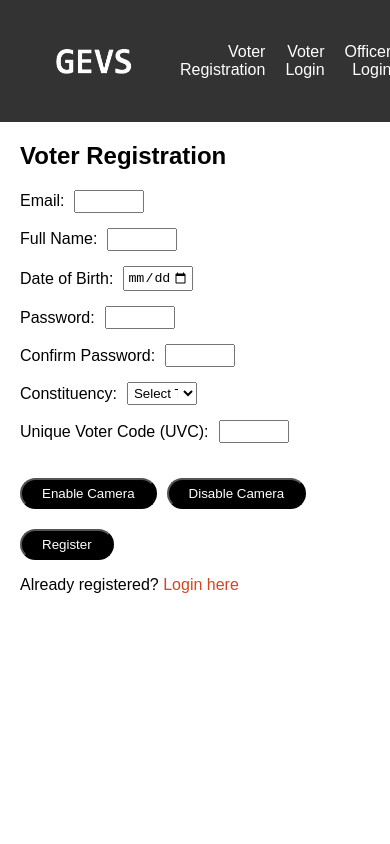
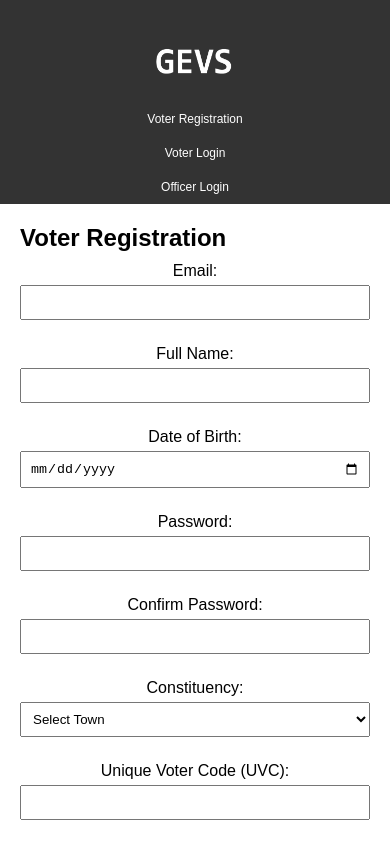
Before and after one commit to Shantanugupta43/GEVS, a React (Create React App) app: page / in a window 390 px wide. Shown: the top 844 px of the page. Built offline with nearby package versions, Linux system fonts and the light colour scheme.

Commit message:
added some media queries

```diff
--- a/src/components/ElectionOfficerDashboard.js
+++ b/src/components/ElectionOfficerDashboard.js
@@ -1,6 +1,7 @@
 import React, { useState, useEffect } from 'react';
 import { Chart, CategoryScale, LinearScale, BarElement, Legend } from 'chart.js';
 import { Bar } from 'react-chartjs-2';
+import '../gevsapp.css';
 
 // Register the required elements and scales
 Chart.register(CategoryScale, LinearScale, BarElement, Legend);
@@ -29,19 +30,7 @@ const ElectionOfficerDashboard = () => {
     }
   };
 
-  const fetchSeats = async () => {
-    try {
-      const response = await fetch('http://localhost:3001/gevs/results');
-      if (response.ok) {
-        const data = await response.json();
-        setSeats(data.seats);
-      } else {
-        console.error('Failed to fetch seats:', response.statusText);
-      }
-    } catch (error) {
-      console.error('Error fetching seats:', error.message);
-    }
-  };
+
 
   const fetchElectionResults = async () => {
     try {
@@ -233,9 +222,11 @@ const ElectionOfficerDashboard = () => {
       {electionResults && (
         <div>
           <h3>Real-time Election Results</h3>
-          <Bar
+          <Bar className='Bar'
             data={prepareChartData()}
             options={{
+
+
               scales: {
                 x: { type: 'category' },
                 y: {
@@ -272,6 +263,8 @@ const ElectionOfficerDashboard = () => {
                   },
                 },
               },
+
+
             }}
           />
           <div>
--- a/src/components/Navbar.js
+++ b/src/components/Navbar.js
@@ -6,7 +6,7 @@ import gevslogo from '../image/gevslogo.png';
 const Navbar = () => {
   return (
     <nav>
-        <img src={gevslogo} alt="GEVS Logo" />
+      <img src={gevslogo} alt="GEVS Logo" />
       <ul className="navcomponents">
         <li><Link to="/">Voter Registration</Link></li>
         <li><Link to="/login">Voter Login</Link></li>
--- a/src/gevsapp.css
+++ b/src/gevsapp.css
@@ -17,9 +17,10 @@ nav {
     text-align: end;
   }
 
-  li{
+  li {
     list-style-type: none;
-  }
+    font-size: 12px;
+}
 
   a {
     text-decoration: none;
@@ -57,23 +58,134 @@ button{
   text-decoration: none;
 }
 
+nav {
+  display: flex;
+  flex-direction: column; /* Display items in a column for small screens */
+  align-items: center;
+  padding: 10px;
+  background-color: #333;
+  color: white;
+}
+
+.navcomponents {
+  list-style-type: none;
+  display: flex;
+  flex-direction: column; /* Display items in a column for small screens */
+  gap: 20px;
+  margin: 0;
+  padding: 0;
+  text-align: center; /* Center text for small screens */
+}
 
 
+
+@media only screen and (min-width: 768px) {
+  nav {
+    flex-direction: row; /* Display items in a row for larger screens */
+    justify-content: space-between;
+    align-items: center;
+  }
+
+  li {
+    list-style-type: none;
+    font-size: 16px;
+}
+
+  .navcomponents {
+    flex-direction: row; /* Display items in a row for larger screens */
+    text-align: end;
+  }
+}
+
 form div {
-  margin-bottom: 15px; /* Adjust the value as needed */
+  margin-bottom: 15px;
   display: flex;
-  flex-direction: row; /* Place label and input side by side */
-  align-items: center; /* Align items vertically centered */
+  flex-direction: column; /* Display items in a column for small screens */
+  align-items: center; /* Center items for small screens */
 }
 
 form label {
-  margin-right: 10px; /* Adjust the value as needed */
+  margin-bottom: 5px; /* Adjust the margin for better spacing */
+}
+
+form input,
+form select {
+  width: 100%; /* Take full width on small screens */
+  padding: 8px;
+  box-sizing: border-box;
+  margin-bottom: 10px; /* Add margin between form elements for better spacing */
 }
 
 
-form input,
-form select {
-  width: 20%;
-  padding: 2px;
-  box-sizing: border-box;
+@media only screen and (min-width: 768px) {
+  form div {
+    flex-direction: row; /* Display items in a row for larger screens */
+    align-items: center;
+  }
+
+  form label {
+    margin-right: 10px;
+    margin-bottom: 0; /* Reset margin for larger screens */
+  }
+
+  form input,
+  form select {
+    width: 20%; /* Reset width for larger screens */
+    margin-bottom: 0; /* Reset margin for larger screens */
+  }
+
+
 }
+
+
+
+/* Election Officer Dashboard styles */
+h2, h3, h4, h5 {
+  font-size: 1.5em;
+  margin-bottom: 10px;
+}
+
+button {
+  width: 100%;
+  margin-bottom: 10px;
+}
+
+p {
+  margin-bottom: 10px;
+}
+
+/* Real-time Election Results styles */
+
+
+/* Candidates and Parties styles */
+h5 {
+  margin-top: 20px;
+}
+
+ul {
+  padding-left: 20px;
+}
+
+/* Media query for larger screens */
+@media only screen and (min-width: 768px) {
+  body {
+    font-size: 16px;
+  }
+
+  .layout {
+    padding: 20px;
+  }
+
+  h2, h3, h4, h5 {
+    font-size: 2em;
+  }
+
+  button {
+    width: auto;
+  }
+
+
+
+
+
+}
```
